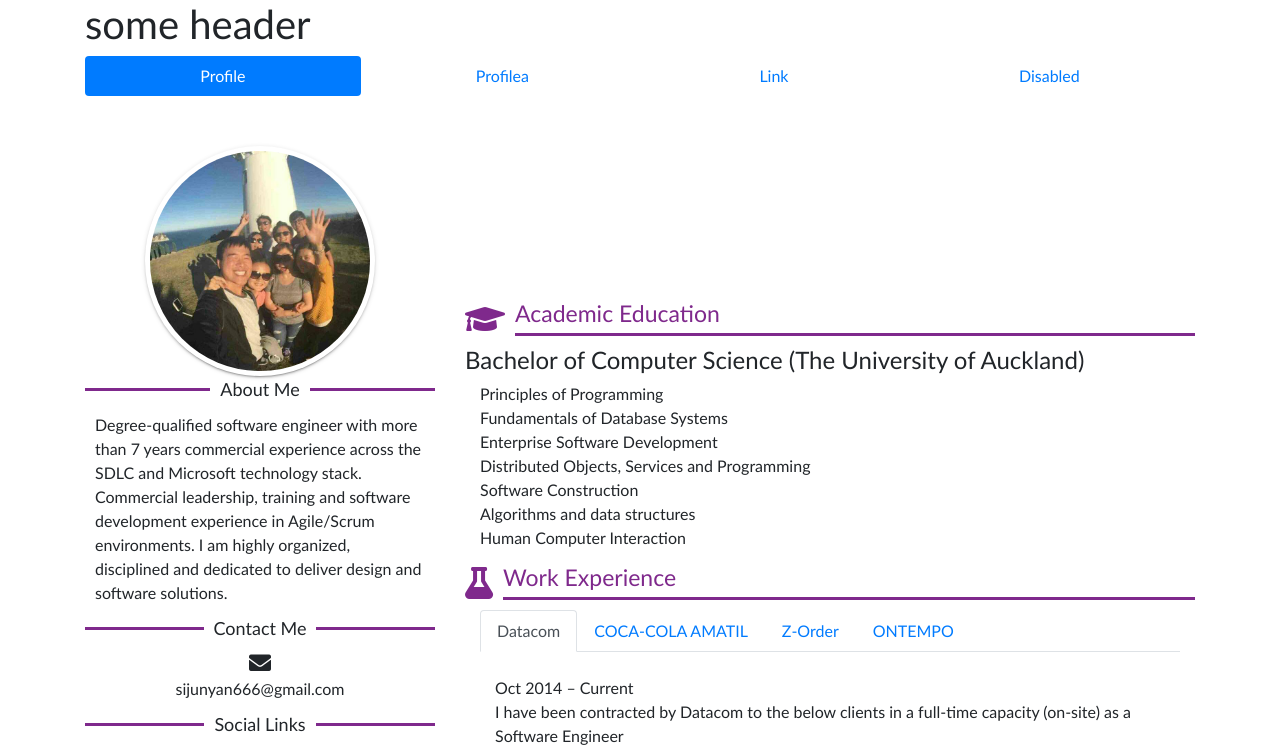
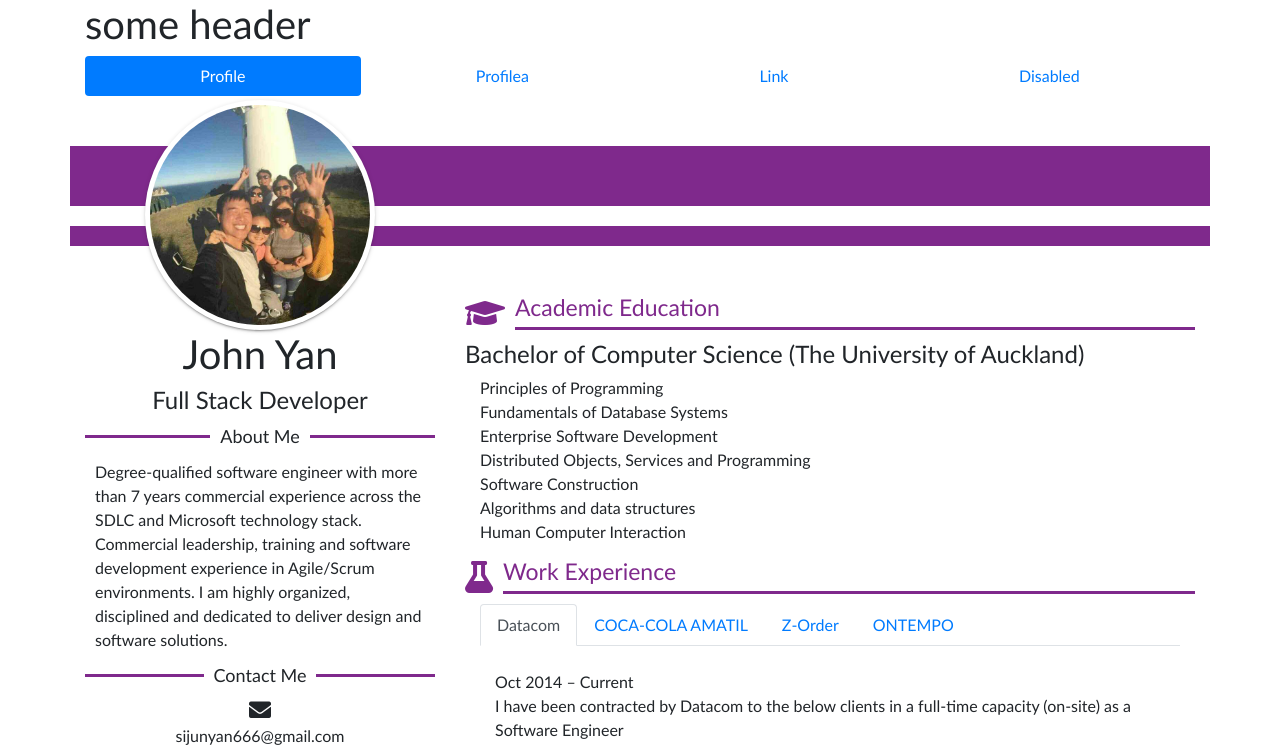
Before and after one commit to johnyan094/profile-react, a React (Create React App) app: page / in a window 1280 px wide. Shown: the top 747 px of the page. Built offline with nearby package versions, Linux system fonts and the light colour scheme.

Commit message:
add blade

```diff
--- a/src/App.css
+++ b/src/App.css
@@ -129,10 +129,21 @@ a {
     box-shadow: 0 3px 1px -2px rgba(0, 0, 0, 0.2), 0 2px 2px 0 rgba(0, 0, 0, 0.14), 0 1px 5px 0 rgba(0, 0, 0, 0.12);
     border-radius: 50%;
     max-width: 230px;
-    margin-top: -150px;
+    margin-top: -190px;
     background-color: white;
     padding: 5px; }
 
-.blade {
+.blade-1 {
   display: block;
-  margin-top: 200px; }
+  margin-top: 50px;
+  background-color: #7f298c;
+  padding-top: 60px;
+  width: 100%; }
+
+.blade-2 {
+  display: block;
+  margin-top: 20px;
+  background-color: #7f298c;
+  padding-top: 20px;
+  width: 100%;
+  margin-bottom: 44px; }
--- a/src/App.scss
+++ b/src/App.scss
@@ -167,14 +167,25 @@ a {
     box-shadow: 0 3px 1px -2px rgba(0, 0, 0, 0.2), 0 2px 2px 0 rgba(0, 0, 0, 0.14), 0 1px 5px 0 rgba(0, 0, 0, 0.12);
     border-radius: 50%;
     max-width: 230px;
-    margin-top: -150px;
+    margin-top: -190px;
     background-color: white;
     padding: 5px;
   }
 }
 
-.blade {
+.blade-1 {
   display: block;
-  margin-top: 200px;
+  margin-top: 50px;
+  background-color: $line-color;
+  padding-top: 60px;
+  width:100%;
+}
 
+.blade-2 {
+  display: block;
+  margin-top: 20px;
+  background-color: $line-color;
+  padding-top: 20px;
+  width: 100%;
+  margin-bottom: 44px;
 }
--- a/src/components/page/profile-page.tsx
+++ b/src/components/page/profile-page.tsx
@@ -7,7 +7,10 @@ export class ProfilePage extends React.Component {
   public render() {
     return (
       <div>
-        <div className='row blade' />
+        <div className='row'>
+          <div className='blade-1' />
+          <div className='blade-2' />
+        </div>
         <div className="row">
           <ProfileSideBar />
           <ProfileBody />
--- a/src/components/page/profile/profile-pic.tsx
+++ b/src/components/page/profile/profile-pic.tsx
@@ -7,6 +7,10 @@ export class ProfilePic extends React.Component {
         return (
             <div className='profile-pic'>
                 <img src={profilePic} />
+                <h1>
+                    John Yan
+                </h1>
+                <h4>Full Stack Developer</h4>
             </div>
         );
     }
```
